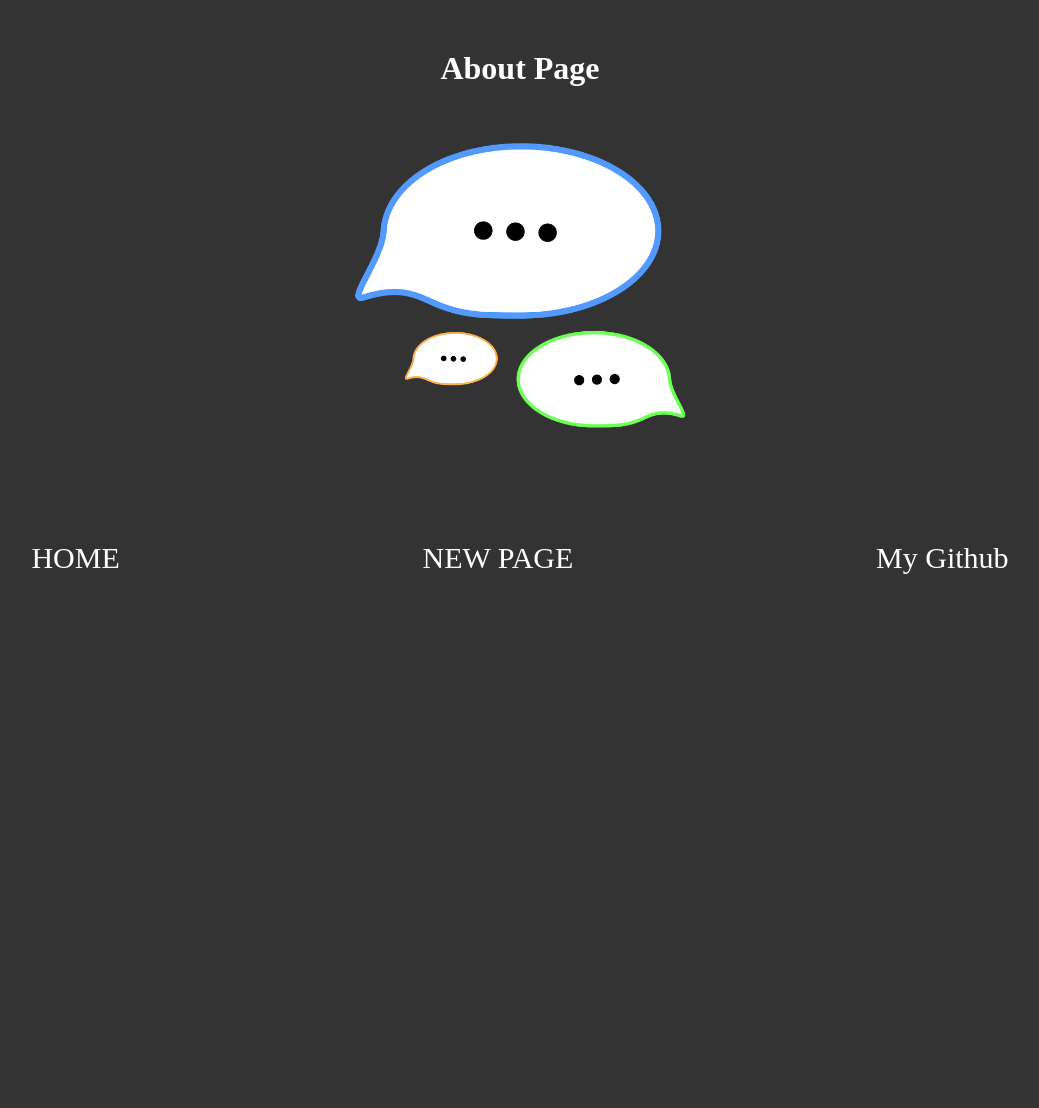
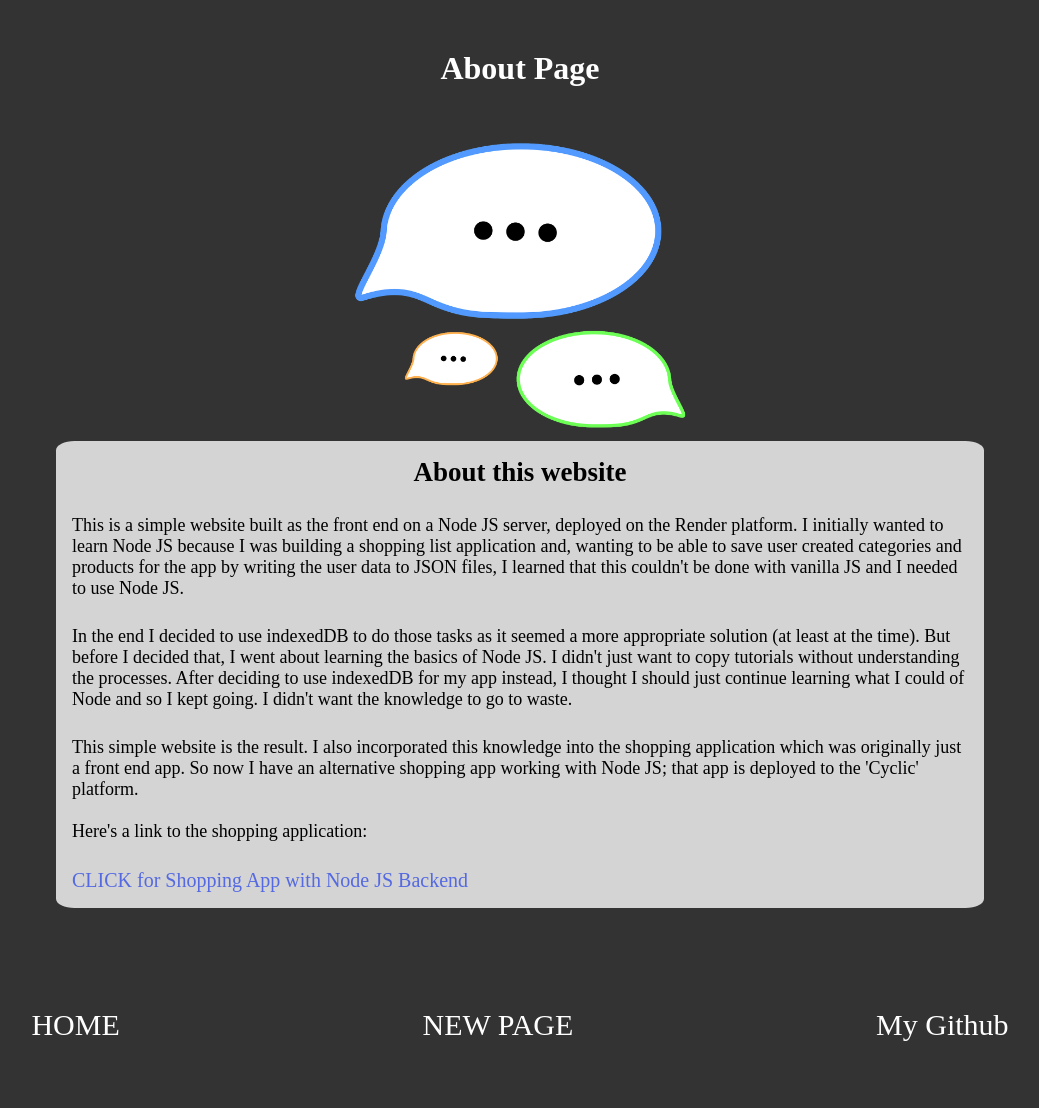
Before and after one commit to marvinadbarrow/simple-server, a website: page public/about.html in a window 1280 px wide. Shown: the whole page, without its empty margins (120-1159 px from the left). Before the commit the page ends 800 px from the top, so only its background shows below. Drawn offline with Linux system fonts and the light colour scheme.

Commit message:
made alterations to 'about page' paragraphs and added a brief explanation of the website on the main page.  Added a link my applications page in the footer of the website's main page

```diff
--- a/index.js
+++ b/index.js
@@ -72,16 +72,16 @@ switch(extension){
 let filePath =
 contentType === 'text/html' && req.url === '/'
 ? path.join(__dirname, 'public', 'index.html')
-: contentType === 'text/html' && req.url.slice(-1) === '/'
+: contentType === 'text/html' && req.url.slice(-1) === '/' // remove last character
 ? path.join(__dirname, 'public', req.url, 'index.html')
 : contentType === 'text/html'
 ? path.join(__dirname, 'public', req.url)
 :path.join(__dirname, req.url);
 
 // check for if content type is not html.
-if(extension && contentType !== 'text/html'){
+if(extension && contentType !== 'text/html'){ //extension exists but is not html
 filePath = path.join(__dirname, req.url);}
-console.log(` JS:84 file path: ${filePath}`)
+console.log(` JS:84 file path: ${filePath}`) // check the file path at this location
 
 
 // if no extension exists
--- a/public/about.html
+++ b/public/about.html
@@ -2,18 +2,38 @@
     <html>
         <head>
             <link rel="stylesheet" type="text/css" href="../public/style.css">
-            <title> Barcode Generator | MobileDemand</title>
+            <title> Simple Full Stack Website</title>
             <link rel="stylesheet" href="https://cdnjs.cloudflare.com/ajax/libs/font-awesome/5.15.3/css/all.min.css" integrity="sha512-iBBXm8fW90+nuLcSKlbmrPcLa0OT92xO1BIsZ+ywDWZCvqsWgccV3gFoRBv0z+8dLJgyAHIhR35VZc2oM/gI1w==" crossorigin="anonymous" referrerpolicy="no-referrer" />
         </head>
         <body>
           <div class="h1-div">
             <h1>About Page</h1>
           </div>
+
+
           <div class="image-div">
             <img  src="../public/about.png" alt="conversation blobs">
           </div>
 
+          <div class="about-para-container">
+            <div class="title-holder">
+              <h2>About this website</h2>
+            </div>
 
+
+            <p class="about-para">
+              This is a simple website built as the front end on a Node JS server, deployed on the Render platform. I initially wanted to learn Node JS because I was building a shopping list application and, wanting to be able to save user created categories and products for the app by writing the user data to JSON files, I learned that this couldn't be done with vanilla JS and I needed to use Node JS.</p>
+              <p  class="about-para">
+              In the end I decided to use indexedDB to do those tasks as it seemed a more appropriate solution (at least at the time).  But before I decided that, I went about learning the basics of Node JS. I didn't just want to copy tutorials without understanding the processes.  After deciding to use indexedDB for my app instead, I thought I should just continue learning what I could of Node and so I kept going.  I didn't want the knowledge to go to waste.</p>
+              <p  class="about-para">
+              This simple website is the result.  I also incorporated this knowledge into the shopping application which was originally just a front end app.  So now I have an alternative shopping app working with Node JS; that app is deployed to the 'Cyclic' platform. <br><br>
+
+              Here's a link to the shopping application:
+            </p>
+              <a class="shopping-app-link" href="https://healthy-clam-scrubs.cyclic.app/" target="_blank">CLICK for Shopping App with Node JS Backend</a>
+
+
+          </div>
         </body>
       <footer>
         <a href="./index.html" target="_blank">HOME</a>
--- a/public/style.css
+++ b/public/style.css
@@ -19,3 +19,25 @@ a{font-size: 30px; color: white; margin-top: 100px;}
 .h1-div{margin: auto; width: fit-content; height: auto; margin-top: 50px; margin-bottom: 50px;}
 
 .image-div{width: fit-content; height: auto; margin: auto;}
+
+.about-para-container{
+    margin: auto;
+    width: 70%;
+    height: 50%;
+    background-color: rgba(255, 255, 255, 0.788);
+    padding: 1rem;
+    font-size: 18px;
+    border-radius: 2%;
+}
+
+.about-para{
+margin-bottom: 3%;
+    color: black;
+}
+
+.shopping-app-link{
+    color: rgb(84, 105, 226);
+    font-size: 20px;
+}
+
+.title-holder{margin: auto; width: fit-content; height: auto; margin-bottom: 3%;color: black;}
```
Also changed, not shown: public/404.html (+1 -1 lines), public/index.html (+14 -1 lines), public/new-page.html (+1 -1 lines), 1 other file.
